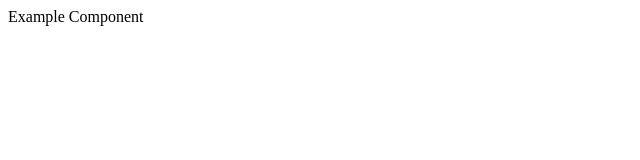
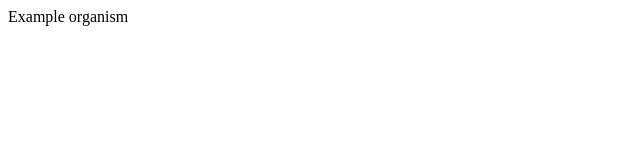
Before and after one commit to muratcankirdar/komunite-challenge-frontend, a Next.js app: page / in a window 1280 px wide. Shown: the top 160 px of the page, without its empty margins (0-640 px from the left). Built offline with nearby package versions, Linux system fonts and the light colour scheme.

Commit message:
change example component texts

```diff
--- a/src/components/atoms/example.tsx
+++ b/src/components/atoms/example.tsx
@@ -5,6 +5,6 @@ type Props = {}
 
 export default function Example({}:Props) {
   return (
-    <div className="">Example Component</div>
+    <div className="">Example atom</div>
   )
 }
--- a/src/components/molecules/example.tsx
+++ b/src/components/molecules/example.tsx
@@ -5,6 +5,6 @@ type Props = {}
 
 export default function Example({}:Props) {
   return (
-    <div className="">Example Component</div>
+    <div className="">Example molecule</div>
   )
 }
--- a/src/components/organisms/example.tsx
+++ b/src/components/organisms/example.tsx
@@ -5,6 +5,6 @@ type Props = {}
 
 export default function Example({}:Props) {
   return (
-    <div className="">Example Component</div>
+    <div className="">Example organism</div>
   )
 }
```
